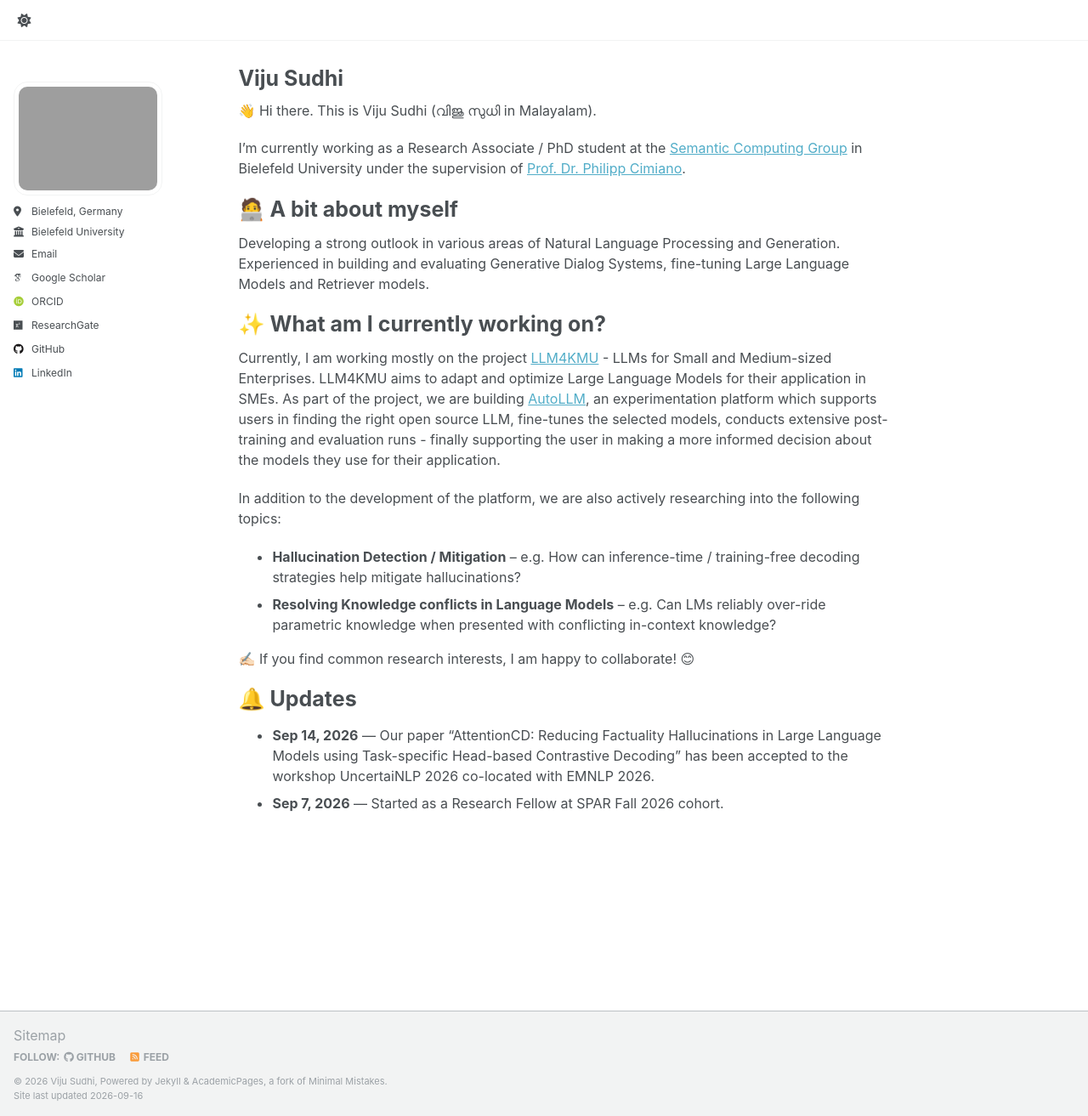
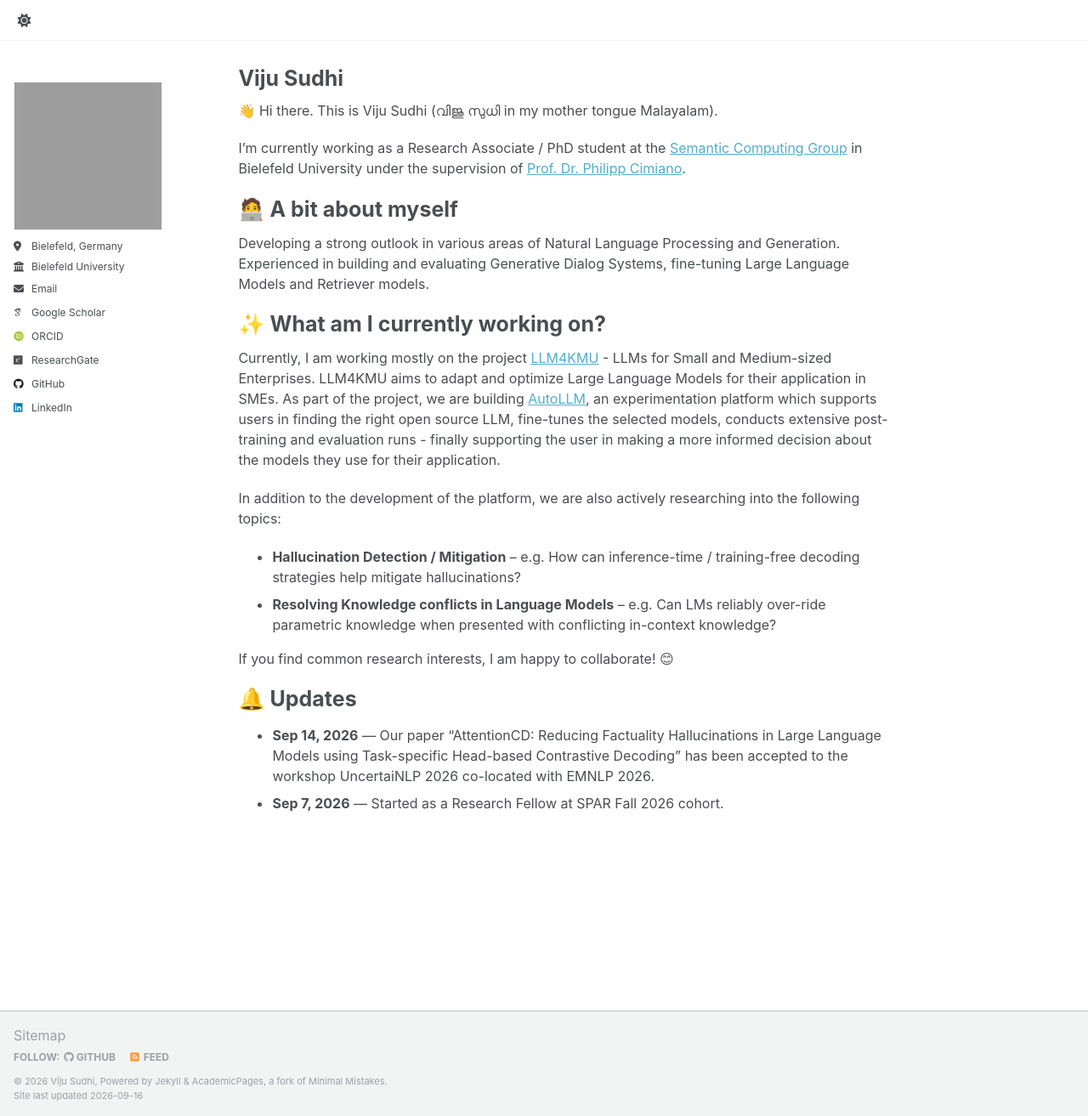
Before and after one commit to vijusudhi/vijusudhi.github.io, a Jekyll site: the page built from _pages/about.md, in a window 1280 px wide and 1313 px high. Shown: the whole window at 85% size. Built offline with Jekyll 4.4.1, drawn with Linux system fonts in a browser that asks for light colours; some web fonts are replaced; a script that is not in the unit is left out.

Commit message:
Update about.md  and adjust sidebar image styles

```diff
--- a/_pages/about.md
+++ b/_pages/about.md
@@ -7,7 +7,7 @@ redirect_from:
   - /about.html
 ---
 
-👋 Hi there. This is Viju Sudhi (വിജു സുധി in Malayalam).
+👋 Hi there. This is Viju Sudhi (വിജു സുധി in my mother tongue Malayalam).
 
 I'm currently working as a Research Associate / PhD student at the [Semantic Computing Group](https://www.uni-bielefeld.de/fakultaeten/technische-fakultaet/arbeitsgruppen/semantic-computing/) in Bielefeld University under the supervision of [Prof. Dr. Philipp Cimiano](https://www.uni-bielefeld.de/fakultaeten/technische-fakultaet/arbeitsgruppen/semantic-computing/team/philipp-cimiano/#comp_00005f3dd926_0000002992_051a).
 
@@ -21,7 +21,7 @@ In addition to the development of the platform, we are also actively researching
 - **Hallucination Detection / Mitigation** – e.g. How can inference-time / training-free decoding strategies help mitigate hallucinations?
 - **Resolving Knowledge conflicts in Language Models** – e.g. Can LMs reliably over-ride parametric knowledge when presented with conflicting in-context knowledge?
 
-✍🏻 If you find common research interests, I am happy to collaborate! 😊
+If you find common research interests, I am happy to collaborate! 😊
 
 # 🔔 Updates
 
--- a/_sass/layout/_sidebar.scss
+++ b/_sass/layout/_sidebar.scss
@@ -95,11 +95,12 @@
 
   img {
     max-width: 175px;
-    border-radius: 16px;
+    border-radius: 0;
     object-fit: cover;
+    aspect-ratio: 1 / 1;
 
     @include breakpoint($large) {
-      padding: 5px;
+      padding: 0;
       border: 1px solid var(--global-border-color);
     }
   }
```
